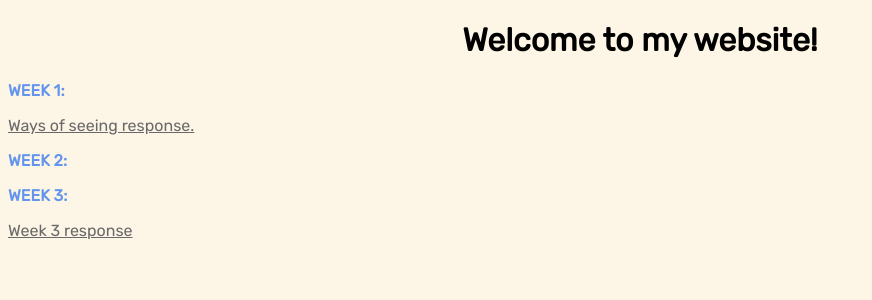
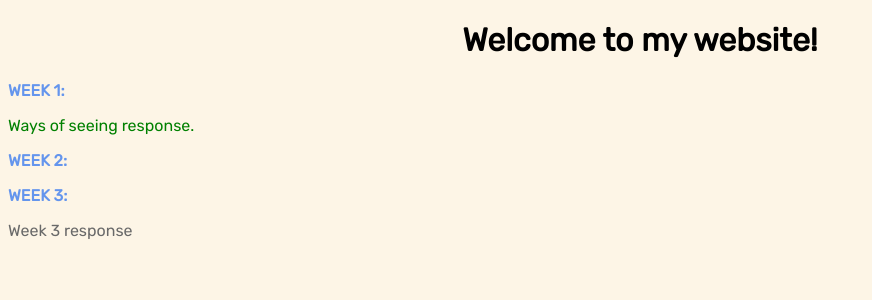
Before and after one commit to jkjaykang/jkjaykang.github.io, a PHP site: page / in a window 1280 px wide. Shown: the top 300 px of the page, without its empty margins (0-872 px from the left). Run offline with PHP 8.4, Linux system fonts and the light colour scheme.

Commit message:
css addtion

```diff
--- a/homePageStyleSheet.css
+++ b/homePageStyleSheet.css
@@ -6,10 +6,30 @@ body
 
 h1
 {
-
+    font-weight: bolder;
+    text-align: center;
 }
 
-.Chapter {
+a
+{
+    text-decoration: none;
+    color: green;
+}
+
+a:hover
+{
+    color: red;
+}
+
+a:visited
+{
+    color: yellow;
+}
+
+
+
+.Chapter
+{
     font-weight: bolder;
     color: cornflowerblue;
 }
--- a/index.html
+++ b/index.html
@@ -7,7 +7,7 @@
     <link rel="stylesheet" type="text/css" href="https://fonts.googleapis.com/css?family=Rubik">
 </head>
 <body>
-    <h1 style="text-align: center">
+    <h1>
         Welcome to my website!
     </h1>
 
@@ -15,7 +15,7 @@
         WEEK 1:
     </p>
 
-    <a href="/Week1/seeing.html" target="_blank" style="color:dimgray">
+    <a href="/Week1/seeing.html" target="_blank" >
         Ways of seeing response.
     </a>
 
```
